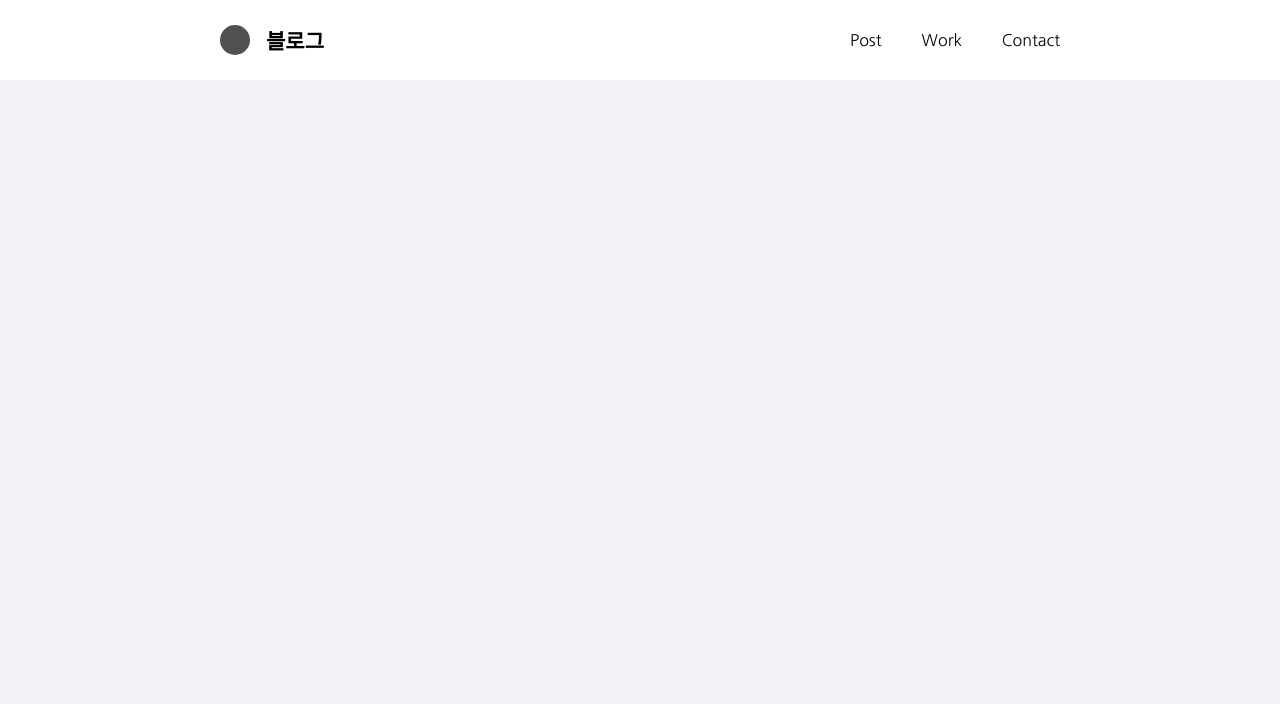
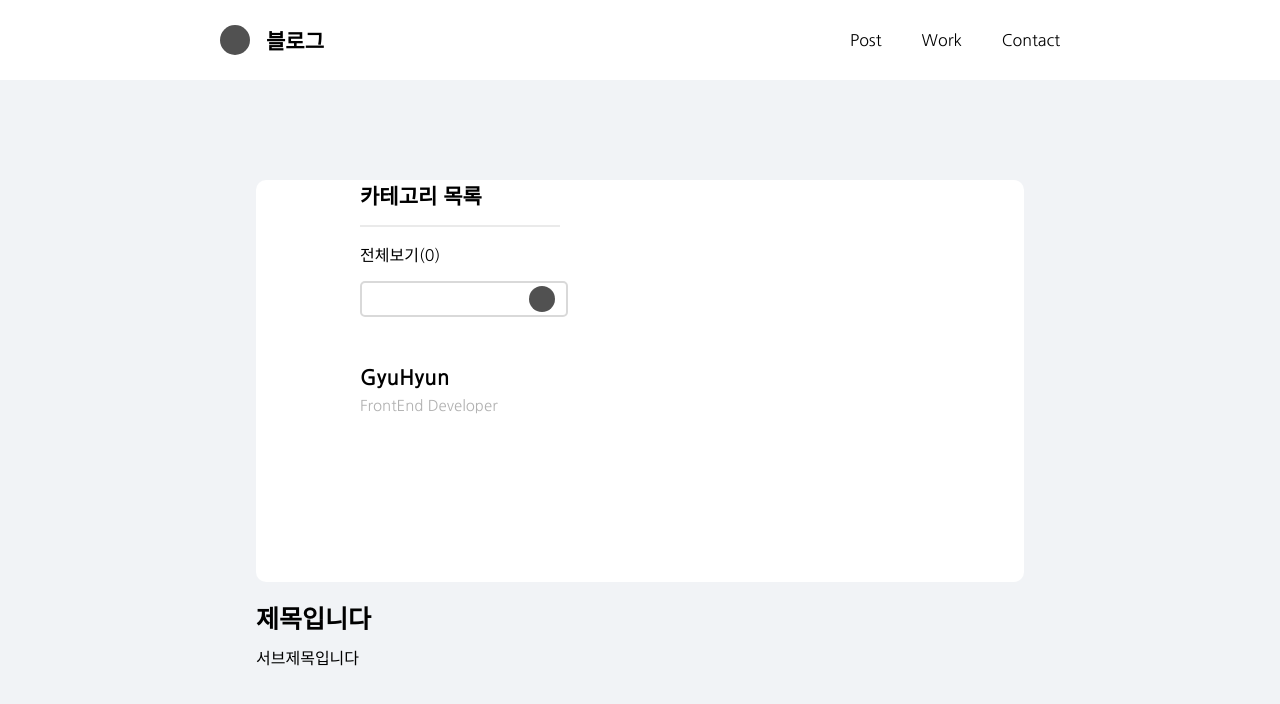
Before and after one commit to GyuHyunA/Devsign, a React (Create React App) app: page / in a window 1280 px wide. Shown: the top 704 px of the page. Built offline with nearby package versions, Linux system fonts and the light colour scheme.

Commit message:
init home design

```diff
--- a/src/components/App.js
+++ b/src/components/App.js
@@ -1,12 +1,14 @@
+import Categori from "./inhome/categori/categori";
 import Home from "./inhome/home";
 import Nav from "./nav/nav";
 
 function App() {
   return (
-    <div>
+    <>
       <Nav />
       <Home />
-    </div>
+      <Categori />
+    </>
   );
 }
 
--- /dev/null
+++ b/src/components/inhome/categori/categori.jsx
@@ -0,0 +1,93 @@
+import React from "react";
+import styled from "styled-components";
+
+const CategoriStyle = styled.div`
+  width: 200px;
+  position: fixed;
+  top: 180px;
+  margin-left: 360px;
+
+  .categori-wrap {
+    width: 100%;
+    .hr {
+      border-bottom: 2px solid #eaeaea;
+      margin: 15px 0;
+    }
+    .cate-list {
+      margin-bottom: 15px;
+      li {
+        font-size: 16px;
+      }
+    }
+    .cate-search {
+      position: relative;
+      width: 200px;
+      input {
+        position: relative;
+        width: 200px;
+        height: 30px;
+        border: 2px solid #d9d9d9;
+        border-radius: 5px;
+      }
+      .temp-search {
+        position: absolute;
+        width: 26px;
+        height: 26px;
+        top: 5px;
+        right: 5px;
+        border-radius: 50%;
+        background: #515151;
+      }
+    }
+  }
+
+  .cate-info {
+    margin-top: 50px;
+    h2 {
+      margin-bottom: 7px;
+    }
+    span {
+      font-size: 15px;
+      line-height: 15px;
+      letter-spacing: 0em;
+      color: #b1b1b1;
+      margin-bottom: 15px;
+    }
+  }
+`;
+
+const Categori = () => {
+  return (
+    <CategoriStyle>
+      <div className="categori-wrap">
+        <h2>카테고리 목록</h2>
+        <div className="hr"></div>
+        <ul className="cate-list">
+          <li>전체보기(0)</li>
+        </ul>
+        <div className="cate-search">
+          <input type="text" />
+          {/* <img src="" alt="" /> */}
+          <div className="temp-search"></div>
+        </div>
+      </div>
+      <div className="cate-info">
+        <h2>GyuHyun</h2>
+        <span>FrontEnd Developer</span>
+        <div className="cate-link">
+          <a href="/">
+            <img src="" alt="" />
+          </a>
+          <a href="/">
+            <img src="" alt="" />
+          </a>
+          <a href="/">
+            <img src="" alt="" />
+          </a>
+        </div>
+      </div>
+    </CategoriStyle>
+  );
+};
+
+export default Categori;
--- a/src/components/inhome/home.jsx
+++ b/src/components/inhome/home.jsx
@@ -1,9 +1,51 @@
 import React from "react";
+import styled from "styled-components";
+
+const HomeStyle = styled.section`
+  width: 100vw;
+  height: 100vh;
+  padding-top: 180px;
+  display: flex;
+  justify-content: center;
+  .contents-wrap {
+    .thumb {
+      width: 100%;
+      .img {
+        width: 768px;
+        height: 402px;
+        background: #ffffff;
+        border-radius: 10px;
+      }
+    }
+
+    .title-wrap {
+      width: 100%;
+      margin-top: 17px;
+      .text {
+        font-weight: 500;
+        font-size: 16px;
+        margin-top: 10px;
+      }
+    }
+  }
+`;
 
 const Home = () => {
-  return <div>
-
-  </div>;
+  return (
+    <HomeStyle>
+      <div className="contents-wrap">
+        <a href="/">
+          <div className="thumb">
+            <div className="img"></div>
+          </div>
+          <div className="title-wrap">
+            <h1 className="title">제목입니다</h1>
+            <p className="text">서브제목입니다</p>
+          </div>
+        </a>
+      </div>
+    </HomeStyle>
+  );
 };
 
 export default Home;
--- a/src/components/nav/nav.jsx
+++ b/src/components/nav/nav.jsx
@@ -13,8 +13,9 @@ const NavStyled = styled.nav`
     justify-content: space-around;
     align-items: center;
 
-    .logo-wrap {
+    .nav-logo-wrap {
       width: 150px;
+      a {
         display: flex;
         align-items: center;
         .temp-logo {
@@ -23,14 +24,13 @@ const NavStyled = styled.nav`
           background: #515151;
           border-radius: 50%;
         }
-      span {
-        font-weight: 700;
-        font-size: 21px;
+        h2 {
           margin-left: 16px;
         }
       }
+    }
 
-    .navlist {
+    .nav-navlist {
       width: 250px;
       display: flex;
       justify-content: right;
@@ -39,10 +39,15 @@ const NavStyled = styled.nav`
       margin: 0;
       padding: 0;
 
+      li {
+        cursor: pointer;
+      }
+
       li:nth-child(2),
       li:nth-child(3) {
         margin-left: 40px;
       }
+
     }
   }
 `;
@@ -51,15 +56,23 @@ const Nav = () => {
   return (
     <NavStyled>
       <div className="nav-contain">
-        <div className="logo-wrap">
+        <div className="nav-logo-wrap">
+          <a href="/">
             <div className="temp-logo"></div>
             {/* <img src="" alt="" /> */}
-          <span>블로그</span>
+            <h2>블로그</h2>
+          </a>
         </div>
-        <ul className="navlist">
-          <li>Post</li>
-          <li>Work</li>
-          <li>Contact</li>
+        <ul className="nav-navlist">
+          <li>
+            <a href="/">Post</a>
+          </li>
+          <li>
+            <a href="/">Work</a>
+          </li>
+          <li>
+            <a href="/">Contact</a>
+          </li>
         </ul>
       </div>
     </NavStyled>
--- a/src/css/index.scss
+++ b/src/css/index.scss
@@ -15,3 +15,38 @@ body {
 code {
   font-family: source-code-pro, Menlo, Monaco, Consolas, "Courier New", monospace;
 }
+
+p {
+  margin: 0;
+  padding: 0;
+}
+
+a {
+  text-decoration: none;
+  color: black;
+}
+
+h1 {
+  margin: 0;
+  padding: 0;
+  font-weight: 700;
+  font-size: 25px;
+}
+
+h2 {
+  font-weight: 700;
+  font-size: 21px;
+  margin: 0;
+  padding: 0;
+}
+
+ul {
+  margin: 0;
+  padding: 0;
+}
+
+li {
+  margin: 0;
+  padding: 0;
+  list-style: none;
+}
```
Also changed, not shown: src/components/inhome/blogcontents/blogcontents.jsx (added), src/components/inhome/info/info.jsx (added). Lines whose indentation alone changed are shown as unchanged.
